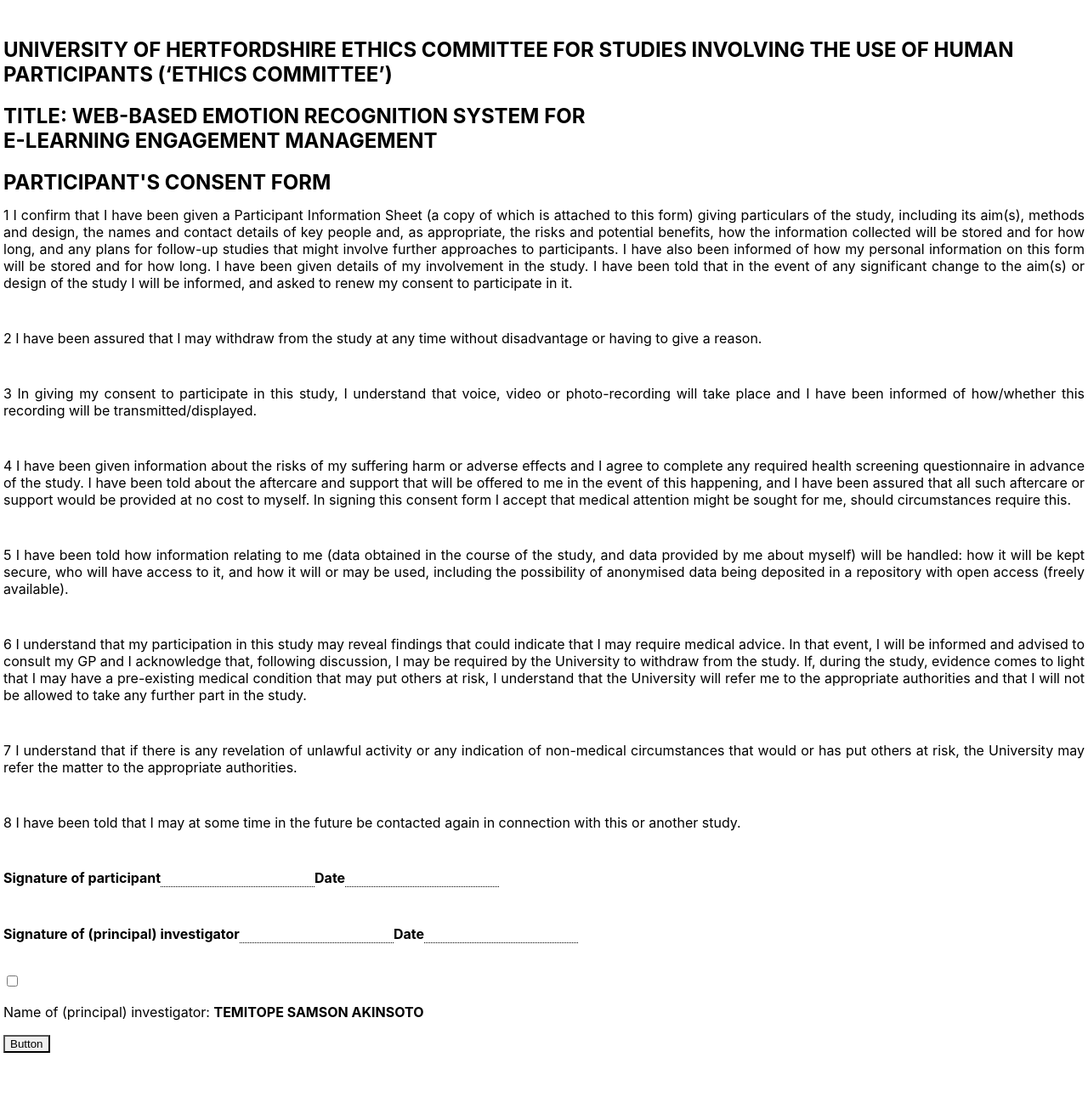
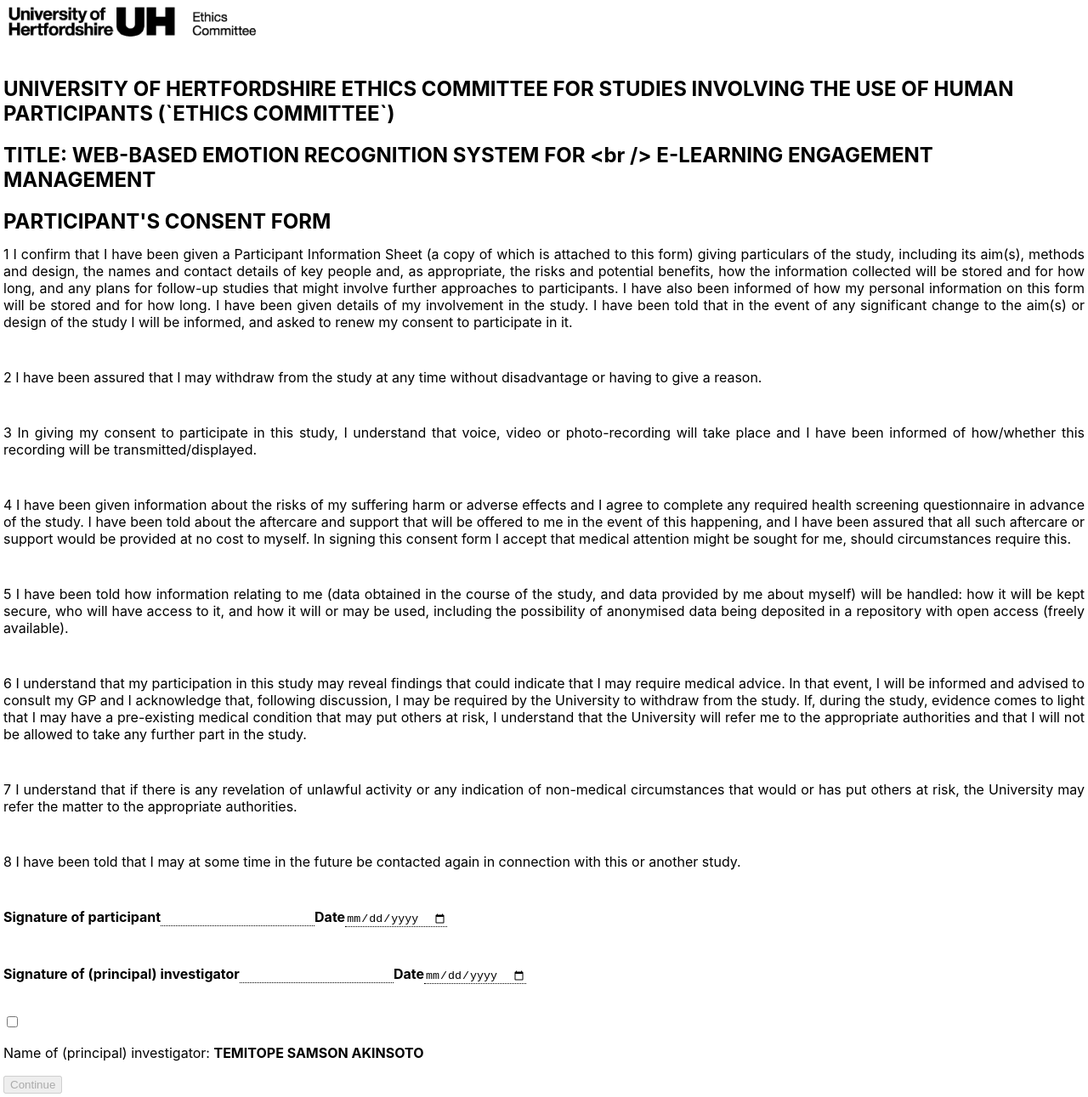
Before and after one commit to temitopeakinsoto/thesis, a React (Create React App) app: page /consent in a window 1280 px wide. Shown: the whole page at 85% size. Before the commit the page ends 1243 px from the top, so only its background shows below. Built offline with nearby package versions, Linux system fonts and the light colour scheme.

Commit message:
add logo to consent form

```diff
--- a/src/pages/Consent.jsx
+++ b/src/pages/Consent.jsx
@@ -1,7 +1,9 @@
-import React from 'react';
-import { Formik, Form } from 'formik';
-import '../../src/App.css';
-// import logo from '../../src/images/logo.png'
+import React, { useState } from "react";
+import { Formik, Form, ErrorMessage } from "formik";
+import { Link } from "react-router-dom";
+import WORDS from "../words";
+import "../../src/App.css";
+import logo from "../../src/images/logo.png";
 import {
   Box,
   Button,
@@ -11,109 +13,84 @@
   Input,
   Text,
   Spacer,
-  Heading
-} from '@chakra-ui/react';
+  Heading,
+} from "@chakra-ui/react";
 
 const ConsentForm = () => {
+  const [isChecked, setIsChecked] = useState(false);
 
   const handleSubmit = (values) => {
-    console.log('Form values:', values);
+    console.log("Form values:", values);
   };
 
   return (
     <Container className="consent-form">
       <Box p={4} bg="gray.100" borderRadius="md">
-        <Box  textAlign='left'>
-          {/* <img src={logo} width='300'/> */}
+        <Box textAlign="left">
+          <img src={logo} width="300" />
         </Box>
         <Formik
           initialValues={{
-            termsandcondition: '',
-            signatureParticipant: '',
-            dateParticipant: '',
-            signatureInvestigator: '',
-            dateInvestigator: ''
+            termsandcondition: "",
+            signatureParticipant: "",
+            dateParticipant: "",
+            signatureInvestigator: "",
+            dateInvestigator: "",
           }}
           onSubmit={handleSubmit}
         >
           {({ values, handleChange }) => (
             <Form>
-              <br/>
-              <Heading mb={4}>UNIVERSITY OF HERTFORDSHIRE
-                ETHICS COMMITTEE FOR STUDIES INVOLVING THE USE OF HUMAN PARTICIPANTS
-                (‘ETHICS COMMITTEE’)
-              </Heading>
-              <Heading mb={4}> TITLE: WEB-BASED EMOTION RECOGNITION SYSTEM FOR <br/>
-                E-LEARNING ENGAGEMENT MANAGEMENT
-              </Heading>
-              <Heading mb={4}> PARTICIPANT'S CONSENT FORM
-              </Heading>
+              <br />
+              <Heading mb={4}>{WORDS.HEADING}</Heading>
+              <Heading mb={4}>{WORDS.RESEARCHTITLE} </Heading>
+              <Heading mb={4}> {WORDS.FORMTITLE}</Heading>
               <Spacer />
               <Stack spacing={15}>
-                FORM EC3
-                CONSENT FORM FOR STUDIES INVOLVING HUMAN PARTICIPANTS
+                {WORDS.FORMTITLE2}
 
                 <FormControl mb={4}>
-
-<Text mt={10} textAlign='justify'>
-  1  I confirm that I have been given a Participant Information Sheet (a copy of which is attached to this form) giving particulars of the study, including its aim(s), methods and design, the names and contact details of key people and, as appropriate, the risks and potential benefits, how the information collected will be stored and for how long, and any plans for follow-up studies that might involve further approaches to participants.  I have also been informed of how my personal information on this form will be stored and for how long.  I have been given details of my involvement in the study.  I have been told that in the event of any significant change to the aim(s) or design of the study I will be informed, and asked to renew my consent to participate in it.
-</Text>
-
-</FormControl>
-
-<FormControl mb={4}>
-<Text mt={10} textAlign='justify'>
-  2  I have been assured that I may withdraw from the study at any time without disadvantage or having to give a reason.
-</Text>
-
-</FormControl>
-
-<FormControl mb={4}>
-<Text mt={10} textAlign='justify'>
-    3  In giving my consent to participate in this study, I understand that voice, video or photo-recording will take place and I have been informed of how/whether this recording will be transmitted/displayed.
-  </Text>
-
-</FormControl>
-
-<FormControl mb={4}>
-<Text mt={10} textAlign='justify'>
-  4  I have been given information about the risks of my suffering harm or adverse effects and I agree to complete any required health screening questionnaire in advance of the study.   I have been told about the aftercare and support that will be offered to me in the event of this happening, and I have been assured that all such aftercare or support would be provided at no cost to myself.  In signing this consent form I accept that medical attention might be sought for me, should circumstances require this.
-</Text>
-
-</FormControl>
-
-<FormControl mb={4}>
-<Text mt={10} textAlign='justify'>
-  5  I have been told how information relating to me (data obtained in the course of  the study, and data provided by me about myself) will be handled: how it will be kept secure, who will have access to it, and how it will or may be used, including the possibility of anonymised data being deposited in a repository with open access (freely available).
-  </Text>
-
-
-</FormControl>
-
-<FormControl mb={4}>
-<Text mt={10} textAlign='justify'>
-  6  I understand that my participation in this study may reveal findings that could indicate that I may require medical advice.  In that event, I will be informed and advised to consult my GP and I acknowledge that, following discussion, I may be required by the University to withdraw from the study.  If, during the study, evidence comes to light that I may have a pre-existing medical condition that may put others at risk, I understand that the University will refer me to the appropriate authorities and that I will not be allowed to take any further part in the study.
-  </Text>
-
-
-</FormControl>
-
-<FormControl mb={4}>
-<Text mt={10} textAlign='justify'>
-  7  I understand that if there is any revelation of unlawful activity or any indication of non-medical circumstances that would or has put others at risk, the University may refer the matter to the appropriate authorities.
-  </Text>
-
-
-</FormControl>
-
-<FormControl mb={4}>
-  <Text mt={10} textAlign='justify'>
-    8  I have been told that I may at some time in the future be contacted again in connection with this or another study.
+                  <Text mt={10} textAlign="justify">
+                    {WORDS.LINE1}
                   </Text>
                 </FormControl>
-
                 <FormControl mb={4}>
-                  <Text mt={10} textAlign='justify'>
+                  <Text mt={10} textAlign="justify">
+                    {WORDS.LINE2}
+                  </Text>
+                </FormControl>
+                <FormControl mb={4}>
+                  <Text mt={10} textAlign="justify">
+                    {WORDS.LINE3}
+                  </Text>
+                </FormControl>
+                <FormControl mb={4}>
+                  <Text mt={10} textAlign="justify">
+                    {WORDS.LINE4}
+                  </Text>
+                </FormControl>
+                <FormControl mb={4}>
+                  <Text mt={10} textAlign="justify">
+                    {WORDS.LINE5}
+                  </Text>
+                </FormControl>
+                <FormControl mb={4}>
+                  <Text mt={10} textAlign="justify">
+                    {WORDS.LINE6}
+                  </Text>
+                </FormControl>
+                <FormControl mb={4}>
+                  <Text mt={10} textAlign="justify">
+                    {WORDS.LINE7}
+                  </Text>
+                </FormControl>
+                <FormControl mb={4}>
+                  <Text mt={10} textAlign="justify">
+                    {WORDS.LINE8}
+                  </Text>
+                </FormControl>
+                <FormControl mb={4}>
+                  <Text mt={10} textAlign="justify">
                     <b>Signature of participant</b>
 
                     <Input
@@ -126,10 +103,11 @@
                       borderTop="none"
                       borderLeft="none"
                       borderRight="none"
+                      required
                     />
                     <b>Date</b>
                     <Input
-                      type="text"
+                      type="date"
                       name="dateParticipant"
                       value={values.dateParticipant}
                       onChange={handleChange}
@@ -138,12 +116,12 @@
                       borderTop="none"
                       borderLeft="none"
                       borderRight="none"
+                      required
                     />
                   </Text>
                 </FormControl>
-
                 <FormControl mb={4}>
-                  <Text mt={10} textAlign='justify'>
+                  <Text mt={10} textAlign="justify">
                     <b>Signature of (principal) investigator</b>
 
                     <Input
@@ -156,10 +134,17 @@
                       borderTop="none"
                       borderLeft="none"
                       borderRight="none"
+                      required
                     />
+                    <ErrorMessage
+                      name="signatureParticipant"
+                      component="div"
+                      className="error"
+                    />
+
                     <b>Date</b>
                     <Input
-                      type="text"
+                      type="date"
                       name="dateInvestigator"
                       value={values.dateInvestigator}
                       onChange={handleChange}
@@ -168,6 +153,7 @@
                       borderTop="none"
                       borderLeft="none"
                       borderRight="none"
+                      required
                     />
                   </Text>
                 </FormControl>
@@ -176,24 +162,29 @@
                     type="checkbox"
                     name="termsandcondition"
                     value={values.termsandcondition}
-                      onChange={handleChange}
+                    //onChange={handleChange}
                     border="none"
                     borderBottom="1px dotted"
                     borderTop="none"
                     borderLeft="none"
                     borderRight="none"
+                    checked={isChecked}
+                    onChange={(e) => {
+                      handleChange(e);
+                      setIsChecked(e.target.checked);
+                    }}
                   />
                 </FormControl>
               </Stack>
 
               <Text>
-                Name of (principal) investigator: <b> TEMITOPE SAMSON AKINSOTO</b>
+                Name of (principal) investigator:{" "}
+                <b> TEMITOPE SAMSON AKINSOTO</b>
               </Text>
 
-              <Button type='submit' colorScheme='teal' size='xs'>
-                Button
-              </Button>
-
+              <Link to="/app">
+                <input disabled={!isChecked} type="submit" value="Continue" />
+              </Link>
             </Form>
           )}
         </Formik>
```
Also changed, not shown: src/images/logo.png (added). Lines whose indentation alone changed are shown as unchanged.
